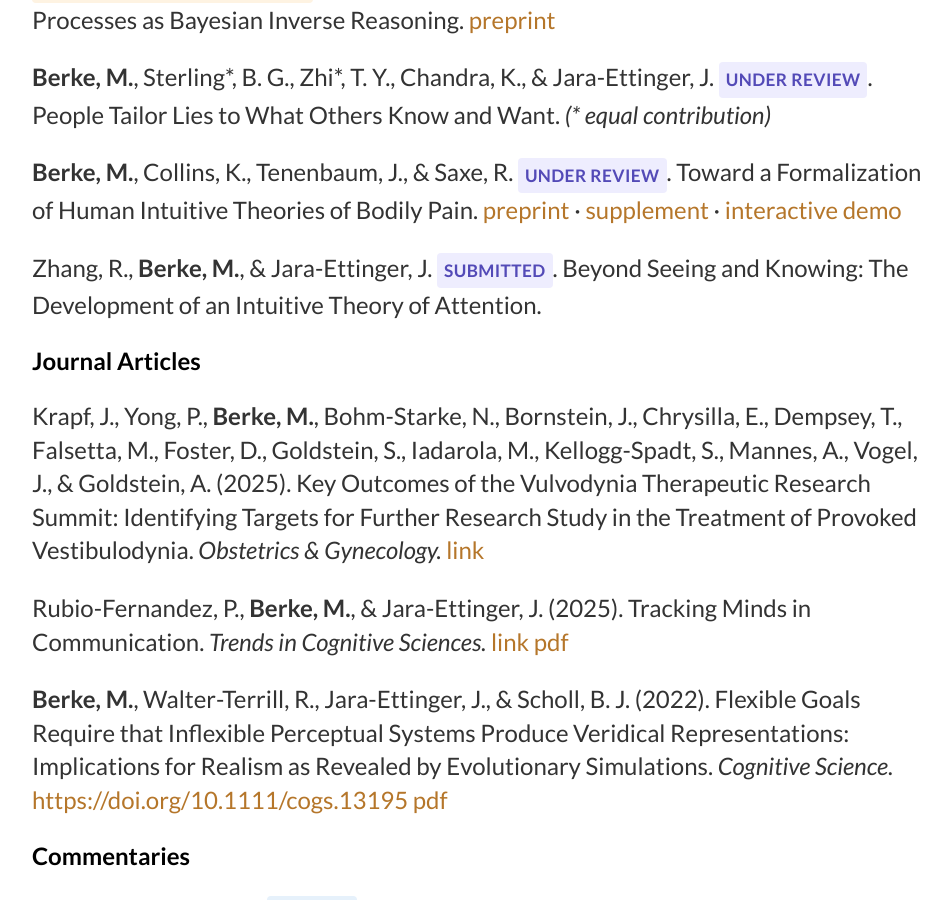
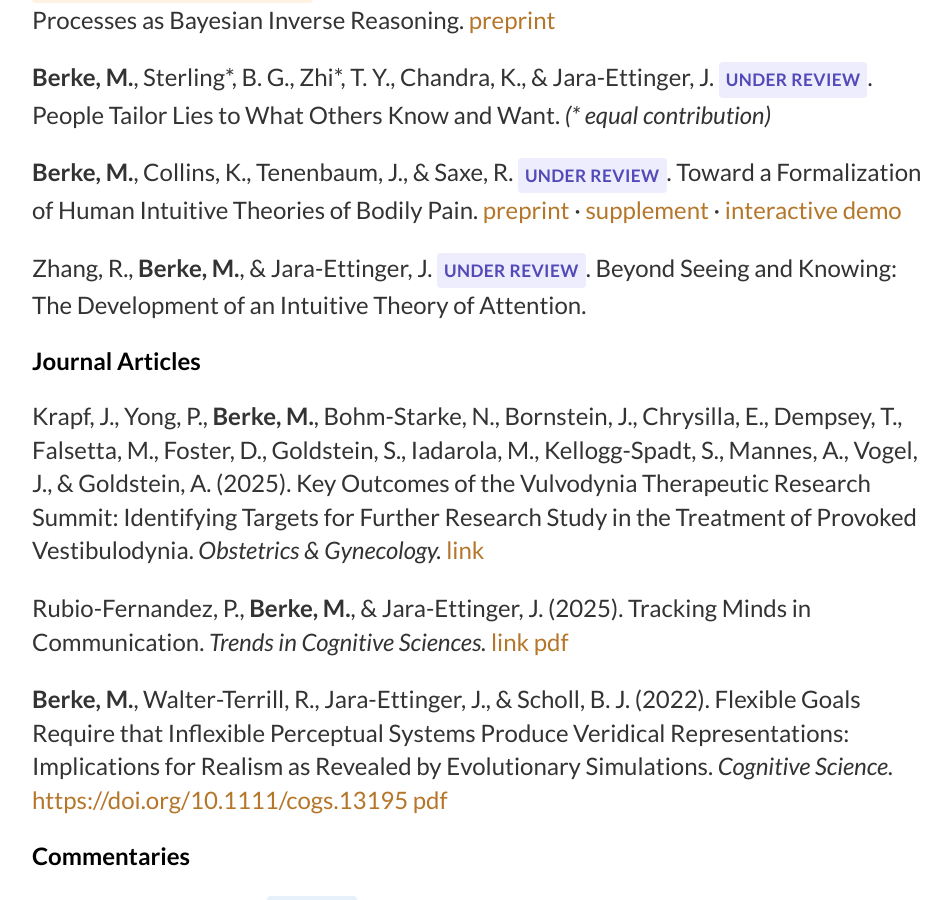
Before and after one commit to marleneberke/marleneberke.github.io, a Jekyll site: the page built from publications.html, in a window 1280 px wide and 900 px high, scrolled down 452 px. Shown: the whole window, without its empty margins (160-1111 px from the left). Built offline with Jekyll 4.4.1, drawn with Linux system fonts in a browser that asks for light colours.

Commit message:
Update attention manuscript status to under review
Co-Authored-By: Claude Sonnet 5 <noreply@anthropic.com>

```diff
--- a/publications.html
+++ b/publications.html
@@ -31,7 +31,7 @@ title: Publications
 
 <p id="pain-journal-version"><b>Berke, M.</b>, Collins, K., Tenenbaum, J., &amp; Saxe, R. <span class="status-badge badge-review">under review</span>. Toward a Formalization of Human Intuitive Theories of Bodily Pain. <a href="/pain/paper.html">preprint</a> &middot; <a href="/pain/Intuitive_Theory_of_Pain_SM.pdf">supplement</a> &middot; <a href="/pain/index.html">interactive demo</a></p>
 
-<p>Zhang, R., <b>Berke, M.</b>, &amp; Jara-Ettinger, J. <span class="status-badge badge-review">submitted</span>. Beyond Seeing and Knowing: The Development of an Intuitive Theory of Attention.</p>
+<p>Zhang, R., <b>Berke, M.</b>, &amp; Jara-Ettinger, J. <span class="status-badge badge-review">under review</span>. Beyond Seeing and Knowing: The Development of an Intuitive Theory of Attention.</p>
 
 <h2>Journal Articles</h2>
 
```
Also changed, not shown: 1 other file.
